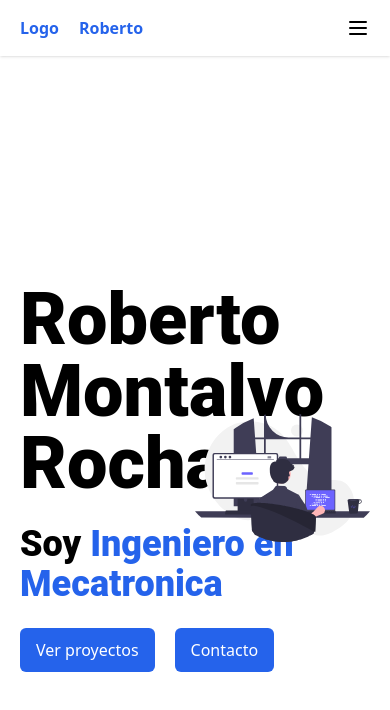
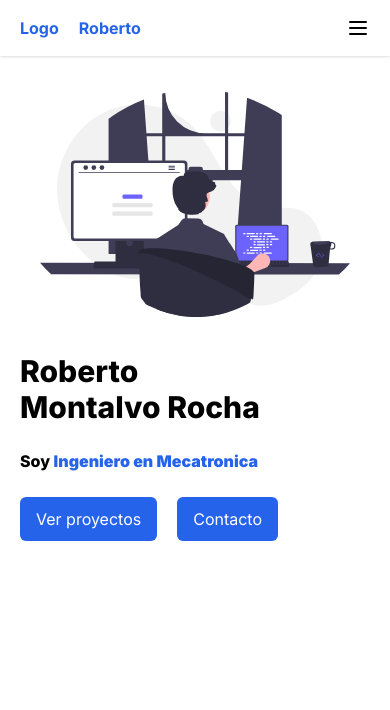
Before and after one commit to Taruix/Portafolio, a React (Create React App) app: page / in a window 390 px wide. Shown: the top 710 px of the page. Built offline with nearby package versions, Linux system fonts and the light colour scheme.

Commit message:
Agregue la Hero Img y la hice responsive

```diff
--- a/src/Components/HeroImage.jsx
+++ b/src/Components/HeroImage.jsx
@@ -8,28 +8,36 @@ export default function HomaPage() {
         <div className='flex justify-center'>
 
           {/* Contenedor del cotenido del hero */}
-          <div className='flex w-full md:w-[768px] lg:w-[1024px] mx-5 h-screen'>
+          <div className='flex-container lg:flex w-full md:w-[768px] lg:w-[1024px] mx-5 h-[5/6] my-5 md:h-screen lg:my-0'>
+
+            {/* Mobil!!!!!! Contenedor Imagen de la Hero Image, Derecha y Arriba */}
+            <div className=' lg:hidden flex h-1/2 lg:h-full lg:w-1/2 items-center justify-center w-full lg:justify-end'>
+
+              {/* Imagen de la Hero */}
+              <img src={heroImg} alt="" className='py-4 lg:py-0 h-full' />
+
+            </div>
 
             {/* Contenedor texto de la Hero Image, Izquierda y Debajo */}
-            <div className='flex w-1/2 items-center'>
+            <div className=' flex lg:w-1/2 h-1/2 lg:h-full items-start md:items-center lg:items-center w-full py-5'>
 
               {/* Texto de la Hero */}
               <div className='space-y-6'>
 
                 {/* Nombre */}
-                <h1 className='font-["Roboto"] font-extrabold text-7xl'>
+                <h1 className='font-inter font-extrabold text-3xl sm:text-7xl'>
                   Roberto
                   <br />
                   Montalvo Rocha
                 </h1>
 
                 {/* Lo que soy */}
-                <h3 className='font-["Roboto"] font-extrabold text-4xl'>
+                <h3 className='font-inter font-extrabold text-base sm:text-4xl'>
                   Soy <b className='text-blue-600'>Ingeniero en Mecatronica</b>
                 </h3>
 
                 {/* Botones de contacto */}
-                <div className='flex space-x-5'>
+                <div className='flex space-x-5 font-inter'>
                   <button className='px-4 py-2.5 rounded-md text-white bg-blue-600 hover:bg-blue-500'>Ver proyectos</button>
                   <button className='px-4 py-2.5 rounded-md text-white bg-blue-600 hover:bg-blue-500'>Contacto</button>
                 </div>
@@ -38,11 +46,11 @@ export default function HomaPage() {
 
             </div>
 
-            {/* Contenedor Imagen de la Hero Image, Derecha y Arriba */}
-            <div className='flex w-1/2 items-center justify-end'>
+            {/* Desktop!!!! Contenedor Imagen de la Hero Image, Derecha y Arriba */}
+            <div className='hidden lg:flex h-1/2 lg:h-full lg:w-1/2 items-center justify-center w-full lg:justify-end'>
 
               {/* Imagen de la Hero */}
-              <img src={heroImg} alt=""/>
+              <img src={heroImg} alt="" className='h-full' />
 
             </div>
 
--- a/src/Components/Navbar.jsx
+++ b/src/Components/Navbar.jsx
@@ -12,7 +12,7 @@ export default function Navbar() {
   <nav className='shadow h-14 flex justify-center'>
     <div  className='flex justify-between items-center font-semibold
     w-full md:w-[768px] lg:w-[1024px]
-    mx-5
+    mx-5 font-inter
     '>
 
       {/* Nav izquierda */}
```
